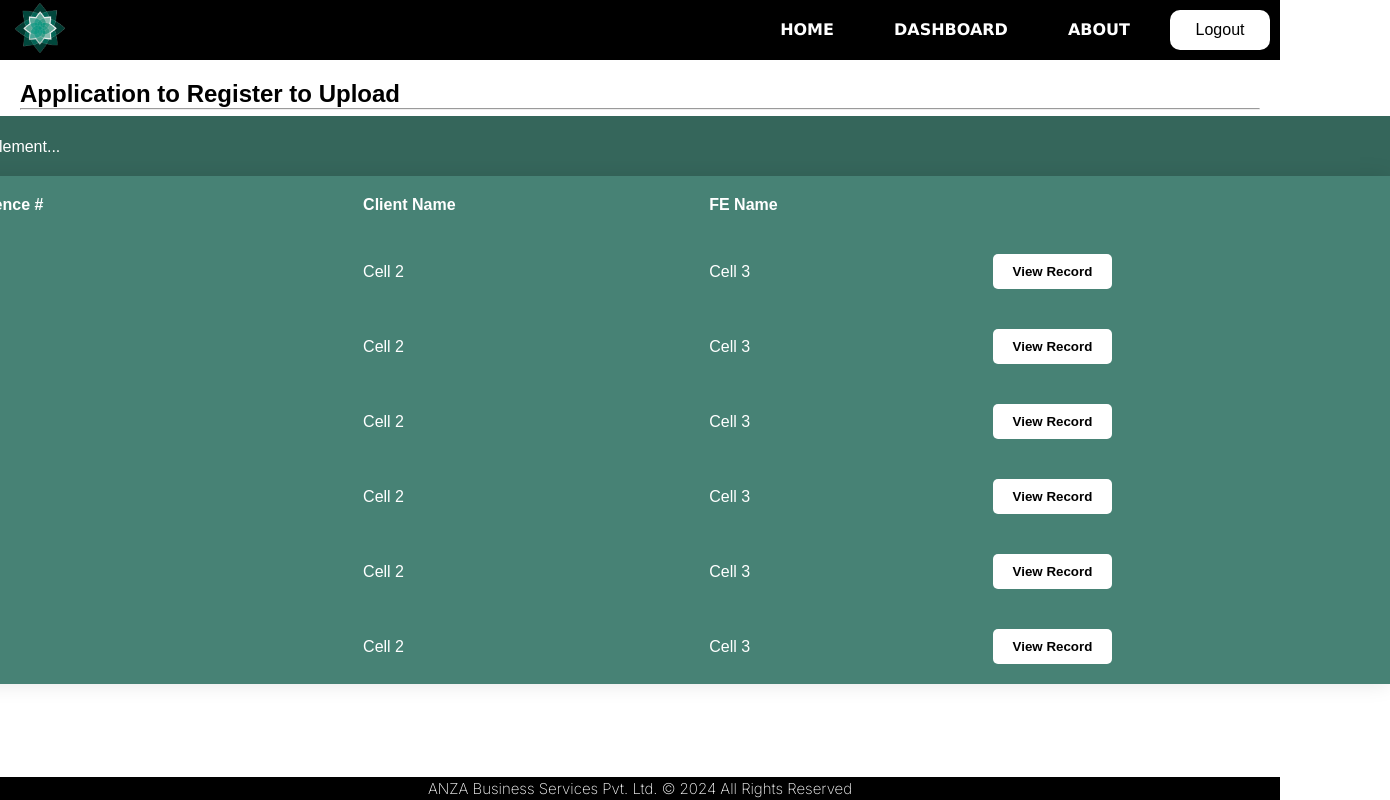
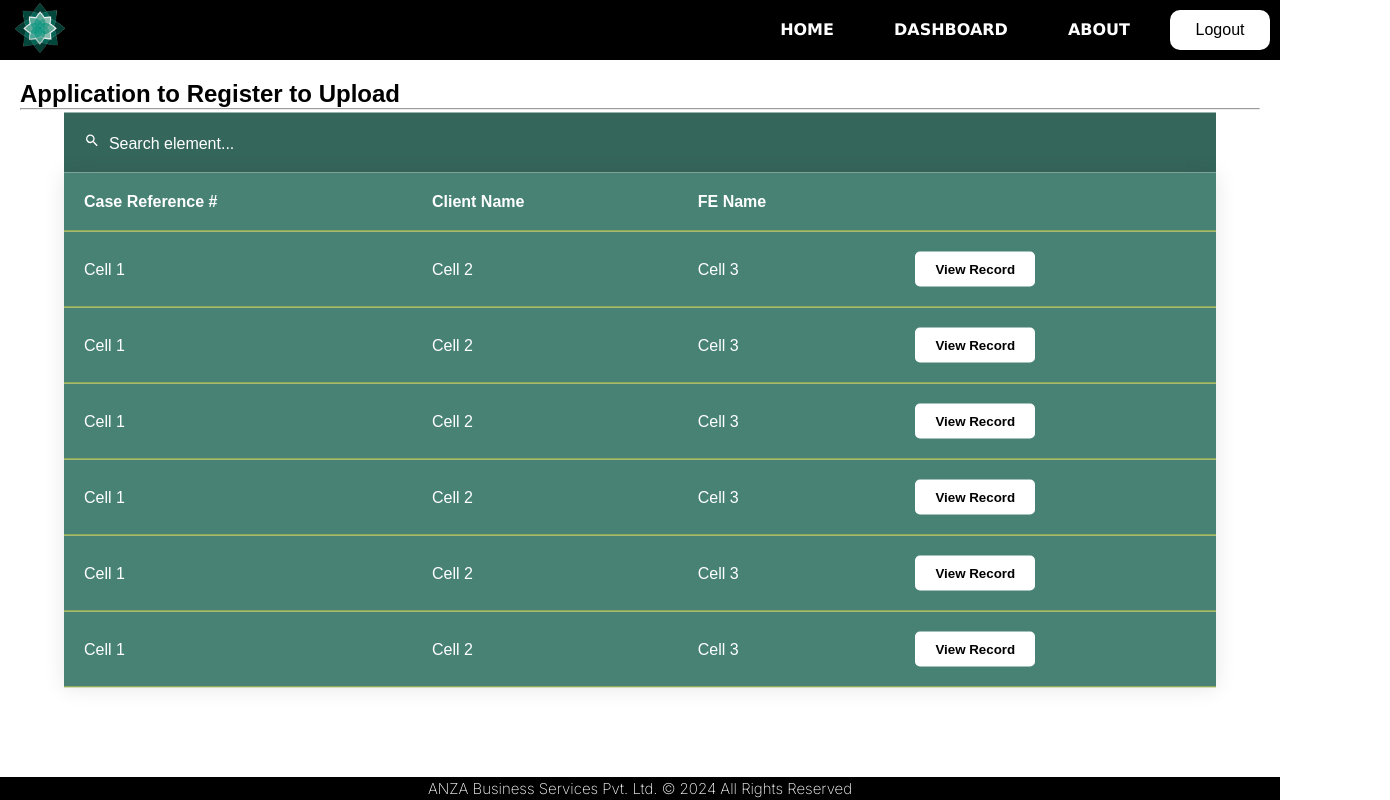
Before and after one commit to ashar-py/dashboard-lms, a Next.js app: page /home/hmlr in a window 1280 px wide. Shown: the whole page, 1390 px wide, since content can reach past the window. Built offline with nearby package versions, Linux system fonts and the light colour scheme.

Commit message:
Minor UI changes

```diff
--- a/src/ui/home/details/details.module.css
+++ b/src/ui/home/details/details.module.css
@@ -20,7 +20,7 @@
 }
 
 .table {
-	width: 1500px;
+	width: 90vw;
 	border-collapse: collapse;
 	overflow: hidden;
 	box-shadow: 0 0 20px rgba(0,0,0,0.1);
@@ -31,6 +31,7 @@
 	padding: 20px;
 	background-color: var(--primary);
 	color: #fff;
+	border-bottom: 0.5px solid var(--secondary);
 }
 
 .table th {
@@ -80,9 +81,20 @@
 	text-decoration: underline;
 	cursor: pointer;
   }
+  /* @media (max-width: 992px) {
+	.table{
+		max-width: 800px;
+	}
+  }
+  @media (max-width: 1200px) {
+	.table{
+		max-width: 1000px;
+	}
+  }
 
   @media (max-width: 768px) {
     .table {
       max-width: 500px;
     }
   }
+   */
--- a/src/ui/login/login.module.css
+++ b/src/ui/login/login.module.css
@@ -53,6 +53,7 @@
     border: none;
     background: none;
     outline: none;
+    color: var(--secondary);
   }
 
   .fields input:focus{
```
